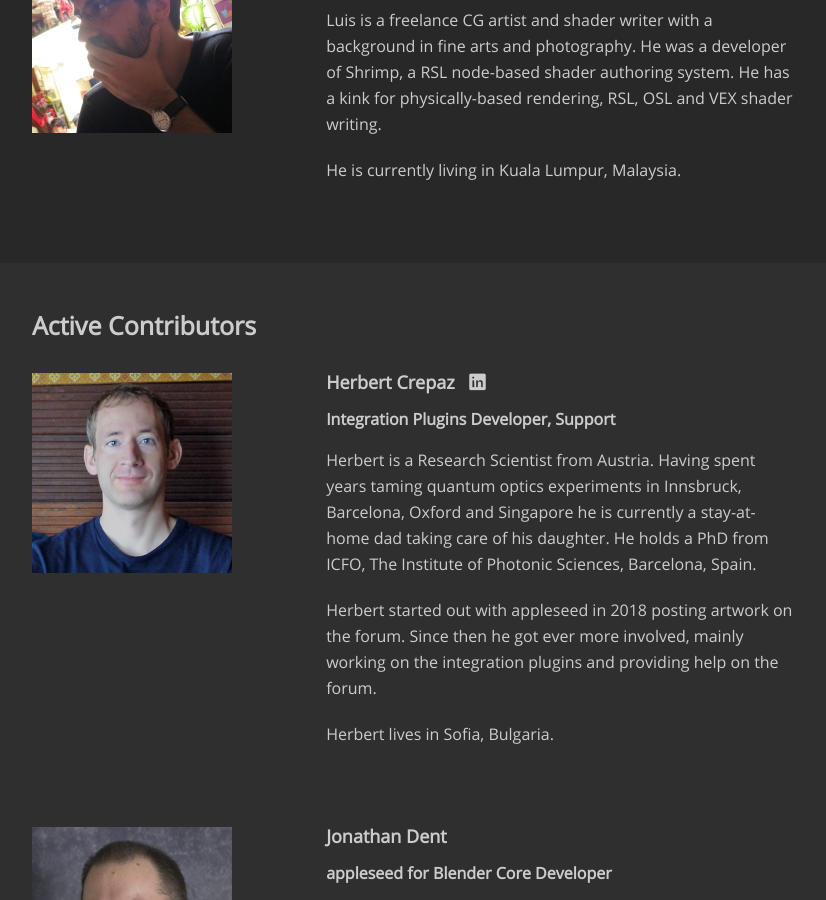
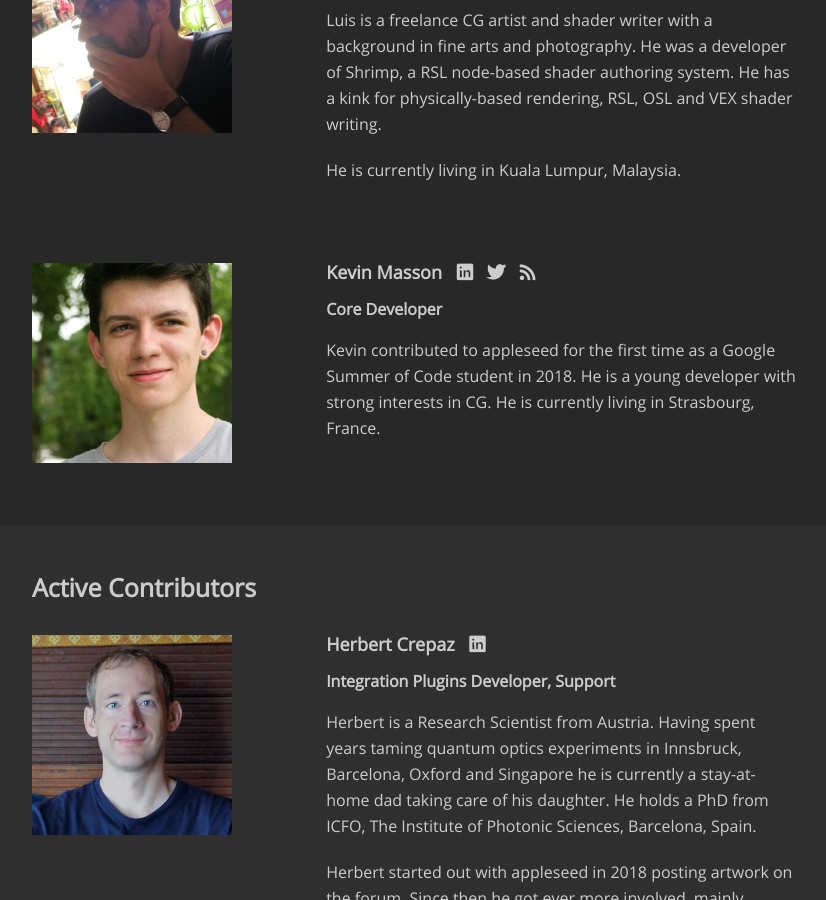
Before and after one commit to appleseedhq/appleseedhq.github.io, a Jekyll site: the page built from about.md, in a window 1280 px wide and 900 px high, scrolled down 5799 px. Shown: the whole window, without its empty margins (224-1050 px from the left). Built offline with Jekyll 4.4.1, drawn with Linux system fonts in a browser that asks for light colours.

Commit message:
Add a super cool guy on the About page

```diff
--- a/_data/coreteam.yml
+++ b/_data/coreteam.yml
@@ -48,3 +48,16 @@
     He is currently living in Kuala Lumpur, Malaysia.
   links:
     - { type: linkedin, url: "https://hk.linkedin.com/pub/luis-barrancos/37/668/85" }
+
+- name: Kevin Masson
+  picture: kevin_masson.jpg
+  role: Core Developer
+  bio: >
+    Kevin contributed to appleseed for the first time as a Google Summer of Code student in 2018. He is
+    a young developer with strong interests in CG.
+
+    He is currently living in Strasbourg, France.
+  links:
+    - { type: linkedin, url: "https://www.linkedin.com/in/oktomus/" }
+    - { type: twitter, url: "https://twitter.com/oktomus" }
+    - { type: blog, url: "https://oktomus.com/" }
```
Also changed, not shown: img/team/kevin_masson.jpg (added).
